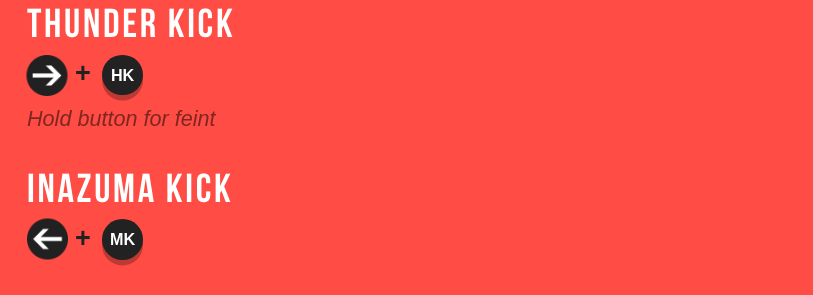
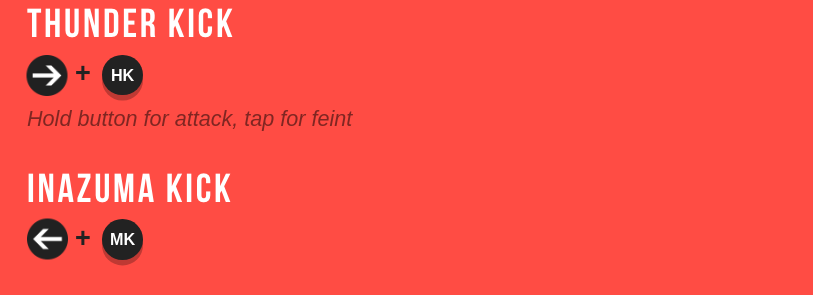
Before and after one commit to lukafaxx/sflist, a Jekyll site: the page built from _game/sf5/ken.md, in a window 1280 px wide and 900 px high, scrolled down 1596 px. Shown: the part 154-449 px from the top of the window, without its empty margins (0-813 px from the left). Built offline with Jekyll 4.4.1, drawn with Linux system fonts in a browser that asks for light colours; nearby versions of some CDN libraries.

Commit message:
update sf5 ken

```diff
--- a/_data/sf5/ken.yml
+++ b/_data/sf5/ken.yml
@@ -31,7 +31,7 @@
   unique_attack:
     - name: Thunder Kick
       input: forward + hk
-      note: ["Hold button for feint"]
+      note: ["Hold button for attack, tap for feint"]
 
     - name: Inazuma Kick
       input: back + mk
```
